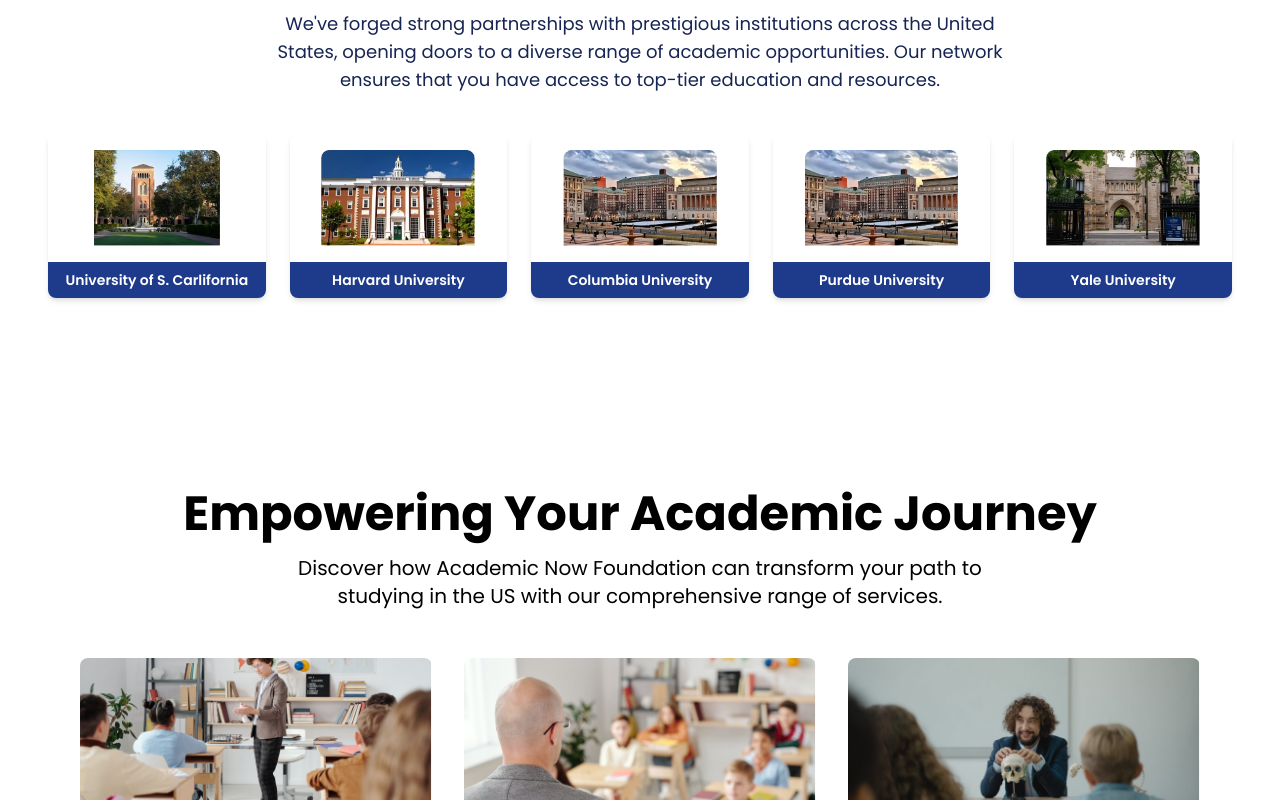
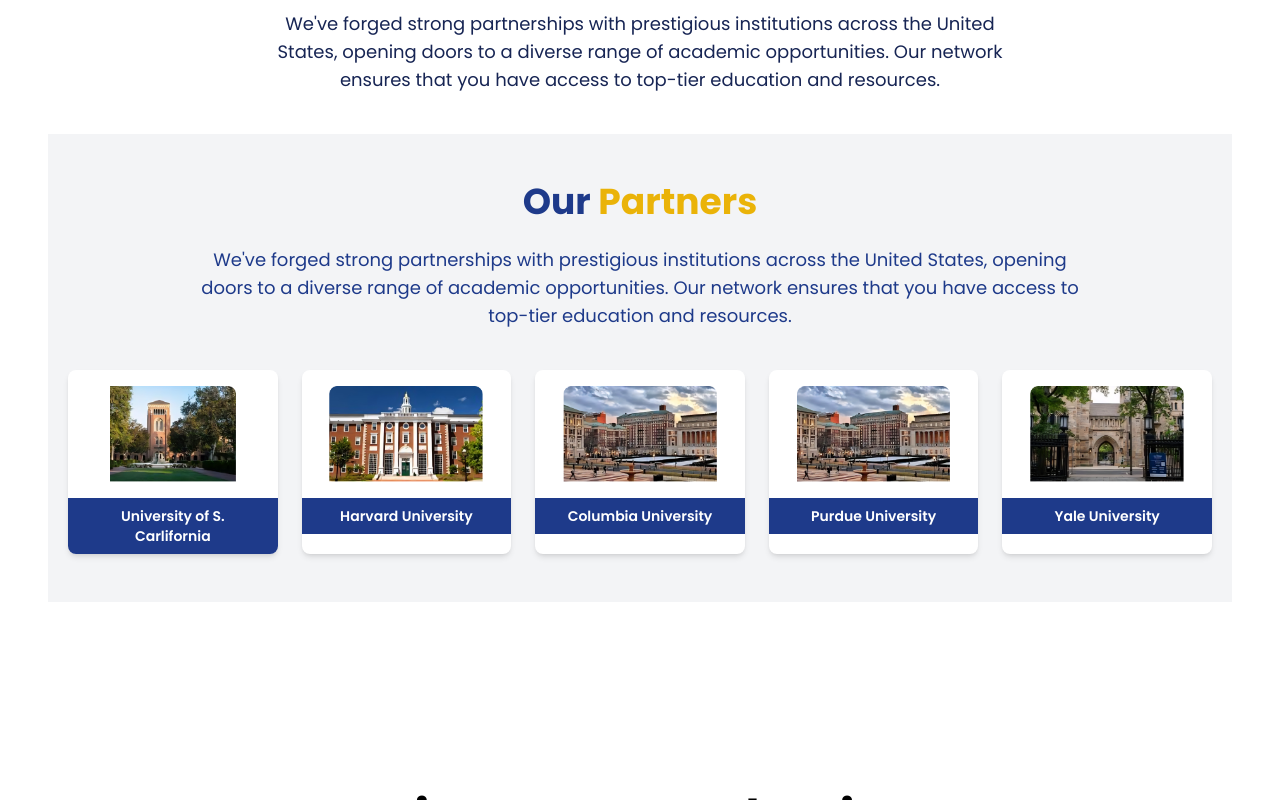
Before and after one commit to FarajaOmbeni/academic-now, a React (Vite) app in the folder frontend/: page / in a window 1280 px wide. Shown: the part 3900-4700 px from the top of the page. Built offline with nearby package versions, Linux system fonts and the light colour scheme.

Commit message:
Refactor AboutCompany component to use PartnersSection from shared components

```diff
--- a/frontend/src/components/Home/AboutCompany.jsx
+++ b/frontend/src/components/Home/AboutCompany.jsx
@@ -1,5 +1,6 @@
-import { partners, expertise } from '../../constants'
+import { expertise } from '../../constants'
 import main from '../../assets/demo-videos.mp4'
+import PartnersSection from '../About/PartnersSection'
 
 const AboutCompany = () => {
 	return (
@@ -71,22 +72,7 @@
 						academic opportunities. Our network ensures that you have access to
 						top-tier education and resources.
 					</p>
-					<div className='grid grid-cols-2 sm:grid-cols-3 md:grid-cols-4 lg:grid-cols-5 gap-6'>
-						{partners.map((partner) => (
-							<div
-								key={partner.id}
-								className='bg-white rounded-lg shadow-md overflow-hidden transition duration-300 hover:shadow-lg'>
-								<img
-									src={partner.img}
-									alt={partner.title}
-									className='w-full h-32 object-contain p-4'
-								/>
-								<h5 className='bg-blue-900 text-white text-center py-2 px-4 text-sm font-semibold'>
-									{partner.title}
-								</h5>
-							</div>
-						))}
-					</div>
+					<PartnersSection />
 				</section>
 			</div>
 		</div>
--- a/frontend/src/pages/Home.jsx
+++ b/frontend/src/pages/Home.jsx
@@ -7,7 +7,6 @@
 	Testimonials,
 	WhyStudy,
 } from '../components'
-import PartnersSection from '../components/About/PartnersSection'
 
 const Home = () => {
 	return (
@@ -35,7 +34,6 @@
 					</a>
 				</p>
 				<ContactUs showHeading={false} />
-				<PartnersSection />
 			</div>
 		</div>
 	)
```
